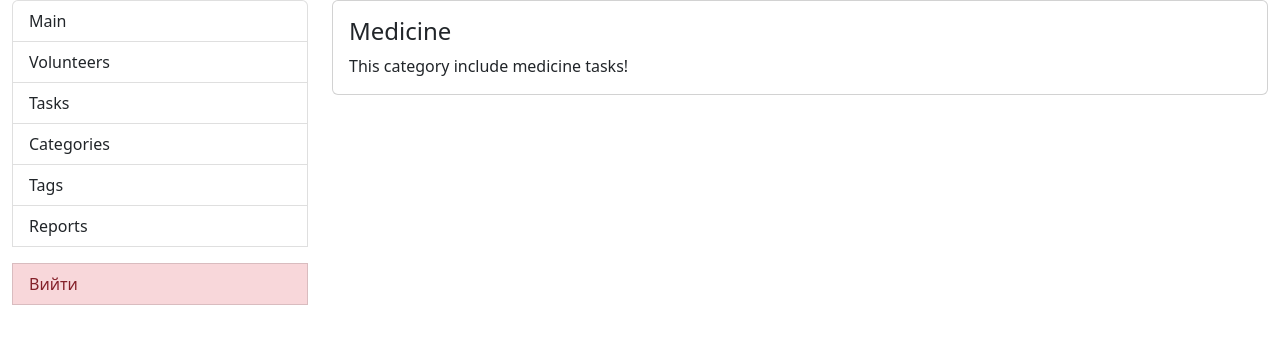
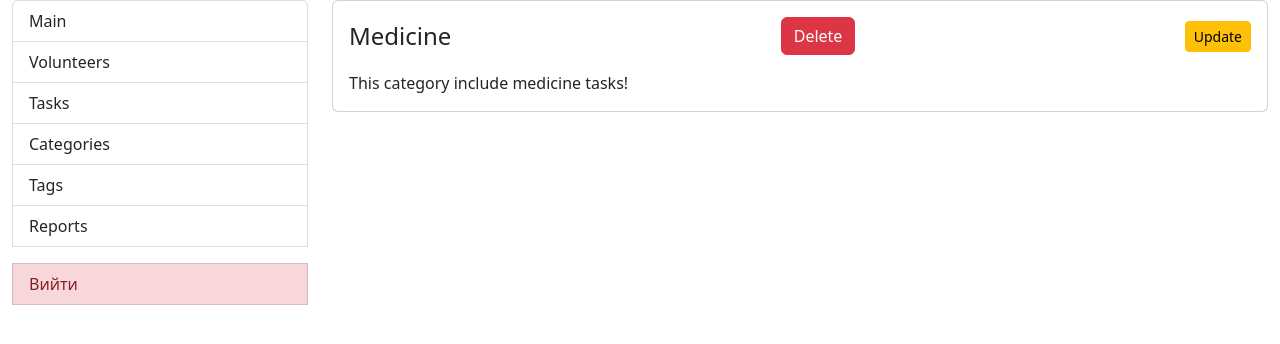
Before and after one commit to JustVov4uk/volunteer-task-manager, a Django app: page /tasks/categories/1/ in a window 1280 px wide. Shown: the top 344 px of the page. Run offline with Django 5.2, Linux system fonts and the light colour scheme; a user stored in the database is signed in; data comes from the database, SQL or seed files in the repository; both versions use the stored data as it was after the commit.

Commit message:
create category_confirm_delete.html & create CategoryUpdate & CategoryDelete functionally

```diff
--- a/tasks/urls.py
+++ b/tasks/urls.py
@@ -6,7 +6,7 @@ from tasks.views import (index,
                          CategoryDetailView,
                          TaskListView, TaskDetailView,
                          TagListView, TagDetailView, ReportListView, ReportDetailView, VolunteerListView,
-                         VolunteerDetailView, CategoryCreateView)
+                         VolunteerDetailView, CategoryCreateView, CategoryUpdateView, CategoryDeleteView)
 
 urlpatterns = [
     path("", index, name="index"),
@@ -15,6 +15,8 @@ urlpatterns = [
     path("categories/", CategoryListView.as_view(), name="category-list"),
     path("categories/<int:pk>/", CategoryDetailView.as_view(), name="category-detail"),
     path("categories/create/", CategoryCreateView.as_view(), name="category-create"),
+    path("categories/update/<int:pk>/", CategoryUpdateView.as_view(), name="category-update"),
+    path("categories/delete/<int:pk>/", CategoryDeleteView.as_view(), name="category-delete"),
     path("tasks/", TaskListView.as_view(), name="task-list"),
     path("tasks/<int:pk>/", TaskDetailView.as_view(), name="task-detail"),
     path("tags/", TagListView.as_view(), name="tag-list"),
--- a/tasks/views.py
+++ b/tasks/views.py
@@ -4,7 +4,7 @@ from django.http import HttpRequest, HttpResponse
 from django.shortcuts import render, redirect
 from django.urls import reverse_lazy
 from django.views import generic
-from django.views.generic import CreateView
+from django.views.generic import CreateView, UpdateView, DeleteView
 
 from tasks.forms import CategoryForm
 from tasks.models import CustomUser, Task, Category, Tag, Report
@@ -75,6 +75,18 @@ class CategoryCreateView(LoginRequiredMixin, CreateView):
     form_class = CategoryForm
     success_url = reverse_lazy("tasks:category-list")
 
+
+class CategoryUpdateView(LoginRequiredMixin, UpdateView):
+    model = Category
+    form_class = CategoryForm
+    success_url = reverse_lazy("tasks:category-list")
+
+
+class CategoryDeleteView(LoginRequiredMixin, DeleteView):
+    model = Category
+    form_class = CategoryForm
+    success_url = reverse_lazy("tasks:category-list")
+
 class TaskListView(LoginRequiredMixin, generic.ListView):
     model = Task
 
--- a/templates/tasks/category_detail.html
+++ b/templates/tasks/category_detail.html
@@ -3,8 +3,16 @@
 {% block content %}
   <div class="card">
     <div class="card-body">
-      <h4 class="card-title">{{ category.name }}</h4>
-      <p class="card-text">{{ category.description }}</p>
+      <div class="d-flex justify-content-between align-items-center">
+        <h4 class="card-title mb-0">{{ category.name }}</h4>
+        <a href="{% url 'tasks:category-delete' pk=category.id %}" class="btn btn-danger link-to-page">
+          Delete
+        </a>
+        <a href="{% url 'tasks:category-update' pk=category.id %}" class="btn btn-sm btn-warning">
+          Update
+        </a>
+      </div>
+      <p class="card-text mt-3">{{ category.description }}</p>
     </div>
   </div>
 {% endblock %}
```
Also changed, not shown: templates/tasks/category_confirm_delete.html (added, +15 -0 lines), db.sqlite3.
